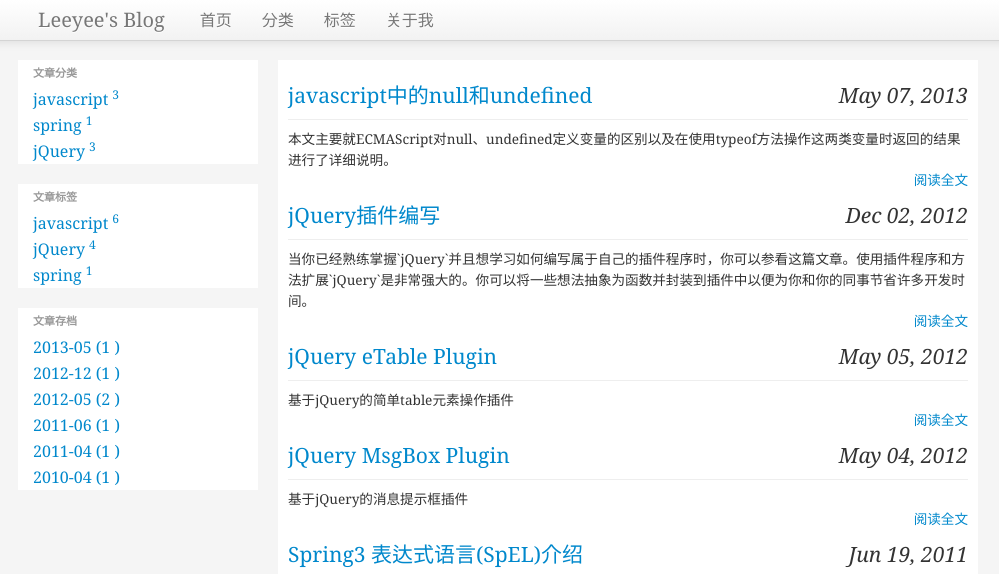
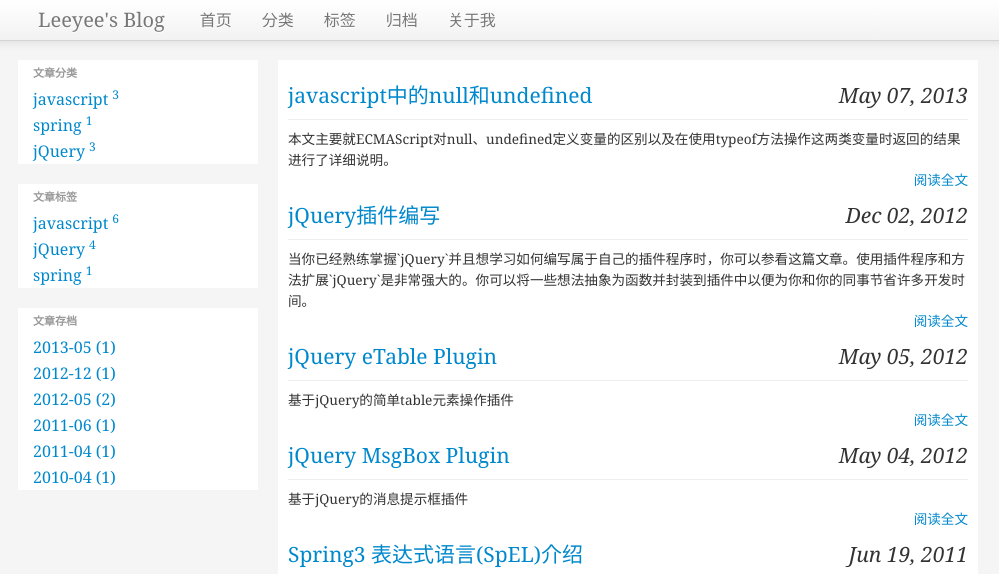
Before and after one commit to leeyee/leeyee.github.com, a Jekyll site: the page built from index.html, in a window 1280 px wide and 994 px high. Shown: the top 574 px of the window, without its empty margins (132-1131 px from the left). Built offline with Jekyll 4.4.1, drawn with Linux system fonts in a browser that asks for light colours; Markdown is read by kramdown in place of the engine named in the settings; the list of posts is cut into pages by our own code; comment, search, counter and statistics services are not loaded.

Commit message:
添加归档页并重组代码结构

```diff
--- /dev/null
+++ b/_includes/archives
@@ -0,0 +1,23 @@
+<div class="row">
+	<div class="myrow" style="margin-top: 20px;">
+		<ul class="nav nav-list">
+			<li class="nav-header">文章存档</li>
+			{% for post in site.posts %}
+				{% capture  ym %}{{ post.date | date:"%Y-%m" }}{% endcapture %}
+				{% if year_month != ym %}
+					{%	assign year_month = ym %}
+				<li><a href="/archives.html#{{ym}}">{{ ym }}
+					{%	assign count = 0 %}
+					{% for pt in site.posts %}
+						{% capture  cym %}{{ pt.date | date:"%Y-%m" }}{% endcapture %}
+						{% if year_month == cym %}
+							{% capture  count %}{{ count | plus:1 }}{% endcapture %}
+						{% endif %}
+					{% endfor %}
+					({{ count }})</a>
+				</li>
+				{% endif %}
+			{% endfor %}
+		</ul>
+	</div>
+</div>
--- /dev/null
+++ b/_includes/categories
@@ -0,0 +1,12 @@
+<div class="row">
+	<div class="myrow">
+		<ul class="nav nav-list">
+			<li class="nav-header">文章分类</li>
+			{% for category in site.categories %}
+			<li>
+				<a href="/categorys.html#{{ category[0] }}">{{ category[0] }}<sup style="padding-left: 4px">{{ category[1].size }}</sup></a>
+			</li>
+			{% endfor %}
+		</ul>
+	</div>
+</div>
--- /dev/null
+++ b/_includes/tags
@@ -0,0 +1,12 @@
+<div class="row">
+	<div class="myrow" style="margin-top: 20px;">
+		<ul class="nav nav-list">
+			<li class="nav-header">文章标签</li>
+			{% for tag in site.tags %}
+			<li>
+				<a href="/tags.html#{{ tag[0] }}">{{ tag[0] }}<sup style="padding-left: 4px">{{ tag[1].size }}</sup></a>
+			</li>
+		{% endfor %}
+		</ul>
+	</div>
+</div>
--- a/_layouts/default.html
+++ b/_layouts/default.html
@@ -30,6 +30,7 @@
 					<li><a href="/">首页</a></li>
 					<li><a href="/categorys.html">分类</a>
 					<li><a href="/tags.html">标签</a>
+					<li><a href="/archives.html">归档</a>
 					<li><a href="/about.html">关于我</a></li>
 				</ul>
 			</div>
--- a/_layouts/index.html
+++ b/_layouts/index.html
@@ -2,57 +2,10 @@
 layout: default
 ---
 	<div class="row">
-		<div class="span3">
-				<div class="row">
-					<div class="myrow">
-						<ul class="nav nav-list">
-							<li class="nav-header">文章分类</li>
-							{% for category in site.categories %}
-							<li>
-								<a href="/categorys.html#{{ category[0] }}">{{ category[0] }}<sup style="padding-left: 4px">{{ category[1].size }}</sup></a>
-							</li>
-							{% endfor %}
-						</ul>
-					</div>
-				</div>
-				<div class="row">
-					<div class="myrow" style="margin-top: 20px;">
-						<ul class="nav nav-list">
-							<li class="nav-header">文章标签</li>
-							{% for tag in site.tags %}
-							<li>
-								<a href="/tags.html#{{ tag[0] }}">{{ tag[0] }}<sup style="padding-left: 4px">{{ tag[1].size }}</sup></a>
-							</li>
-							{% endfor %}
-						</ul>
-					</div>
-				</div>
-				<div class="row">
-					<div class="myrow" style="margin-top: 20px;">
-						<ul class="nav nav-list">
-							<li class="nav-header">文章存档</li>
-							{% for post in site.posts %}
-								{% capture  ym %}
-									{{ post.date | date:"%Y-%m" }}
-						 		{% endcapture %}
-
-						 		{% if year_month != ym %}
-						 			{%	assign year_month = ym %}
-						 		<li><a href="">{{ ym }}
-						 			{%	assign count = 0 %}
-						 			{% for pt in site.posts %}
-						 				{% capture  cym %}{{ pt.date | date:"%Y-%m" }} {% endcapture %}
-						 				{% if year_month contains cym %}
-						 					{% capture  count %}{{ count | plus:1 }} {% endcapture %}
-						 				{% endif %}
-						 			{% endfor %}
-						 			({{ count }})</a>
-						 		</li>
-						 		{% endif %}
-							{% endfor %}
-						</ul>
-					</div>
-				</div>
+			<div class="span3">
+				{% include categories %}
+				{% include tags %}
+				{% include archives %}
 			</div>
 			<div class="span9 myrow">
 				<div style="padding: 0px 10px">
--- a/categorys.html
+++ b/categorys.html
@@ -20,7 +20,7 @@
 		{% for category in site.categories %}
 		<div style="margin: 20px 0px;" id="{{ category[0] }}">
 			<ul class="nav nav-list">
-				<li class="nav-header">{{ category[0] }}</li>
+				<li class="nav-header"><h4>{{ category[0] }}</h4></li>
 				<li class="divider"></li>
 				<li>
 					<ul class="nav nav-list">
--- a/tags.html
+++ b/tags.html
@@ -20,7 +20,7 @@
 		{% for tag in site.tags %}
 		<div style="margin: 20px 0px;" id="{{ tag[0] }}">
 			<ul class="nav nav-list">
-				<li class="nav-header">{{ tag[0] }}</li>
+				<li class="nav-header"><h4>{{ tag[0] }}</h4></li>
 				<li class="divider"></li>
 				<li>
 					<ul class="nav nav-list">
```
Also changed, not shown: _layouts/post.html (+3 -93 lines), archives.html (added, +35 -0 lines).
